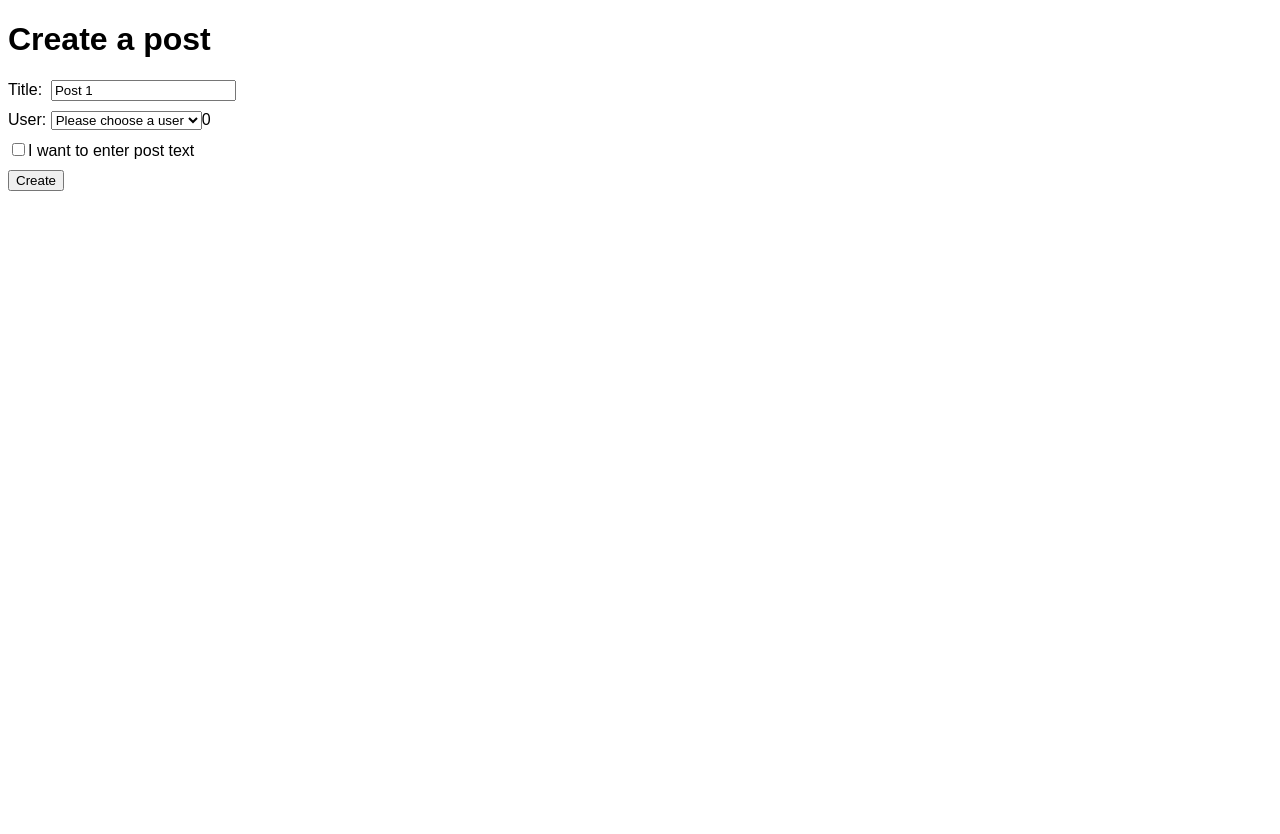
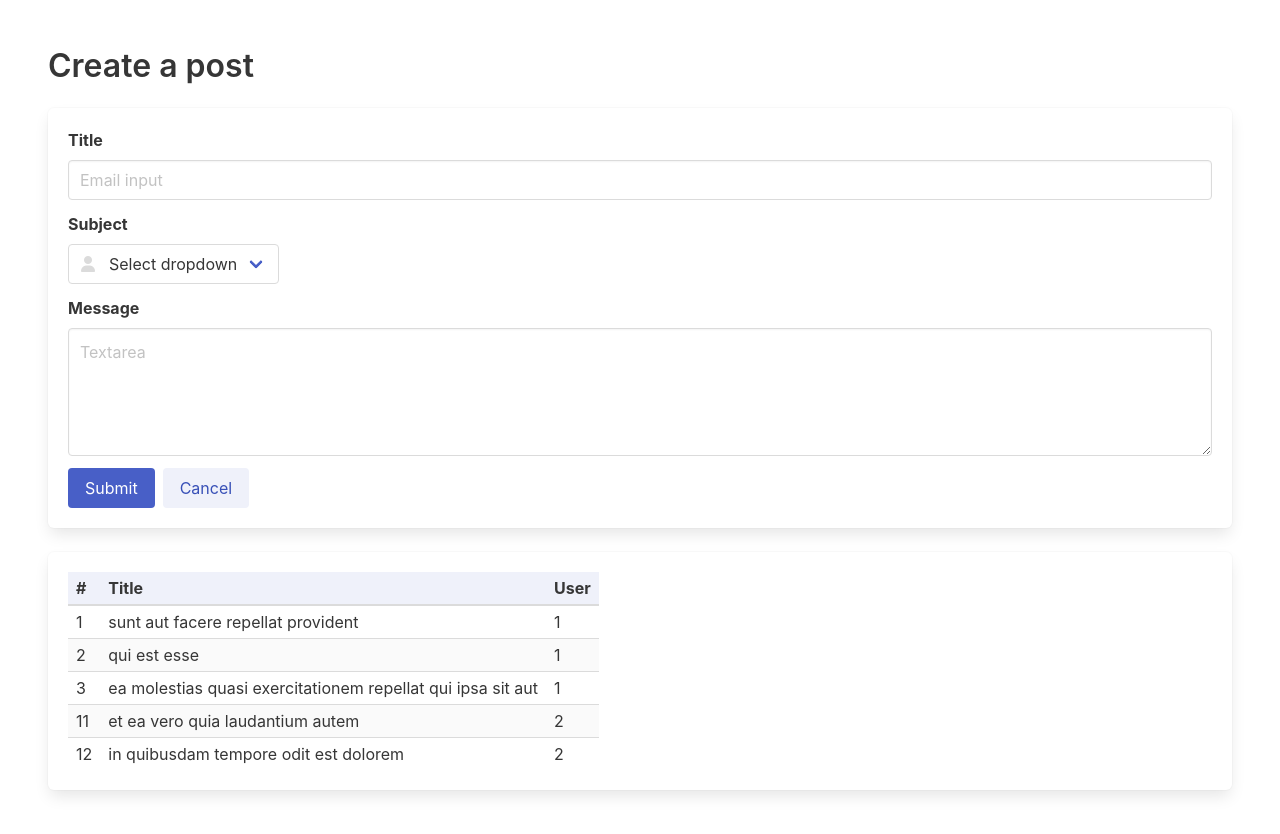
Before and after one commit to yurii-shkrobut-m/react-recording_typescript, a React (Create React App) app: page / in a window 1280 px wide. Shown: the top 834 px of the page. Before the commit the page ends 800 px from the top, so only its background shows below. Built offline with nearby package versions, Linux system fonts and the light colour scheme.

Commit message:
after Simple Form Validation

```diff
--- a/package.json
+++ b/package.json
@@ -3,6 +3,7 @@
   "version": "0.1.0",
   "private": true,
   "dependencies": {
+    "@fortawesome/fontawesome-free": "^6.4.0",
     "@testing-library/jest-dom": "^5.16.5",
     "@testing-library/react": "^13.4.0",
     "@testing-library/user-event": "^13.5.0",
@@ -10,6 +11,7 @@
     "@types/node": "^16.18.36",
     "@types/react": "^18.2.14",
     "@types/react-dom": "^18.2.6",
+    "bulma": "^0.9.4",
     "classnames": "^2.3.2",
     "react": "^18.2.0",
     "react-dom": "^18.2.0",
--- a/src/App.tsx
+++ b/src/App.tsx
@@ -1,12 +1,32 @@
+// #region imports
 import React from 'react';
+
+import { Post } from './types/Post';
+import { User } from './types/User';
+import postsFromServer from './api/posts.json';
+import usersFromServer from './api/users.json';
 import { PostForm } from './PostForm';
+import { PostList } from './PostList';
+// #endregion
+// #region initialPosts
+function getUserById(userId: number): User | null {
+  return usersFromServer.find(user => user.id === userId)
+    || null;
+}
+
+const initialPosts: Post[] = postsFromServer.map(post => ({
+  ...post,
+  user: getUserById(post.userId),
+}));
+// #endregion
 
 export const App: React.FC = () => {
   return (
-    <div className="App">
-      <h1>Create a post</h1>
+    <div className="section">
+      <h1 className="title">Create a post</h1>
 
       <PostForm />
+      <PostList posts={initialPosts} />
     </div>
   );
 };
--- a/src/PostForm.tsx
+++ b/src/PostForm.tsx
@@ -1,66 +1,94 @@
+import classNames from 'classnames';
 import React, { useState } from 'react';
 
 export const PostForm: React.FC = () => {
+  const [title, setTitle] = useState('');
+  const [hasTitleError, setHasTitleError] = useState(false);
+
   const [userId, setUserId] = useState(0);
-  const [title, setTitle] = useState('Post 1');
-  const [isBodyShown, setIsBodyShown] = useState(false);
+  const [body, setBody] = useState('');
 
-  const handleTilteChange = (event: React.ChangeEvent<HTMLInputElement>) => {
+  const handleTitleChange = (event: React.ChangeEvent<HTMLInputElement>) => {
     setTitle(event.target.value);
-    // setIsBodyShown(false);
+    setHasTitleError(false);
+  }
+
+  const handleSubmit = (event: React.FormEvent) => {
+    event.preventDefault();
+
+    if (!title) {
+      setHasTitleError(true);
+      return;
+    }
   };
 
   return (
-    <form action="/api/posts" method="POST">
-      <label className="field">
-        Title:&nbsp;&nbsp;
+    <form
+      action="/api/posts"
+      method="POST"
+      className="box"
+      onSubmit={handleSubmit}
+    >
+      <div className="field">
+        <label className="label" htmlFor="post-title">Title</label>
 
-        <input
-          type="text"
-          value={title}
-          onChange={handleTilteChange}
-        />
-      </label>
+        <div className={classNames('control', {
+          'has-icons-right': hasTitleError,
+        })}>
+          <input
+            id="post-title"
+            className={classNames('input', {
+              'is-danger': hasTitleError
+            })}
+            type="text"
+            placeholder="Email input"
+            value={title}
+            onChange={handleTitleChange}
+          />
+
+          {hasTitleError && (
+            <span className="icon is-small is-right">
+              <i className="fas fa-exclamation-triangle has-text-danger"></i>
+            </span>
+          )}
+        </div>
+
+        {hasTitleError && (
+          <p className="help is-danger">Title is required</p>
+        )}
+      </div>
 
       <div className="field">
-        <label htmlFor="user-id">User: </label>
-
-        <select
-          id="user-id"
-          required
-          value={userId}
-          onChange={event => setUserId(+event.target.value)}
-        >
-          <option value="0" disabled>Please choose a user</option>
-
-          <option value="1">Leanne Graham</option>
-          <option value="2">Ervin Howell</option>
-          <option value="3">Clementine Bauch</option>
-          <option value="4">Patricia Lebsack</option>
-          <option value="5">Chelsey Dietrich</option>
-        </select>
-
-        {userId}
+        <label className="label">Subject</label>
+        <div className="control has-icons-left">
+          <div className="select">
+            <select>
+              <option>Select dropdown</option>
+              <option>With options</option>
+            </select>
+          </div>
+          <span className="icon is-small is-left">
+            <i className="fas fa-user"></i>
+          </span>
+        </div>
       </div>
 
-      <label className="field">
-        <input
-          type="checkbox"
-          checked={isBodyShown}
-          onChange={event => setIsBodyShown(event.target.checked)}
-        />
-        I want to enter post text
-      </label>
+      <div className="field">
+        <label className="label">Message</label>
+        <div className="control">
+          <textarea className="textarea" placeholder="Textarea"></textarea>
+        </div>
+      </div>
 
-      {isBodyShown && (
-        <textarea
-          className="field"
-          value={title}
-          onChange={event => setTitle(event.target.value)}
-        />
-      )}
+      <div className="buttons">
+        <button type="submit" className="button is-link">
+          Submit
+        </button>
 
-      <button type="submit">Create</button>
+        <button type="reset" className="button is-link is-light">
+          Cancel
+        </button>
+      </div>
     </form>
   );
 };
--- /dev/null
+++ b/src/PostList.tsx
@@ -0,0 +1,27 @@
+import { Post } from './types/Post';
+
+type Props = {
+  posts: Post[];
+};
+
+export const PostList: React.FC<Props> = ({ posts }) => (
+  <table className="box table is-striped is-narrow">
+    <thead>
+      <tr className="has-background-link-light">
+        <th>#</th>
+        <th>Title</th>
+        <th>User</th>
+      </tr>
+    </thead>
+
+    <tbody>
+      {posts.map(post => (
+        <tr key={post.id}>
+          <td>{post.id}</td>
+          <td>{post.title}</td>
+          <td>{post.userId}</td>
+        </tr>
+      ))}
+    </tbody>
+  </table>
+);
--- /dev/null
+++ b/src/api/posts.json
@@ -0,0 +1,32 @@
+[
+  {
+    "id": 1,
+    "userId": 1,
+    "title": "sunt aut facere repellat provident",
+    "body": "quia et suscipit\nsuscipit recusandae consequuntur expedita et cum\nreprehenderit molestiae ut ut quas totam\nnostrum rerum est autem sunt rem eveniet architecto"
+  },
+  {
+    "id": 2,
+    "userId": 1,
+    "title": "qui est esse",
+    "body": "est rerum tempore vitae\nsequi sint nihil reprehenderit dolor beatae ea dolores neque\nfugiat blanditiis voluptate porro vel nihil molestiae ut reiciendis\nqui aperiam non debitis possimus qui neque nisi nulla"
+  },
+  {
+    "id": 3,
+    "userId": 1,
+    "title": "ea molestias quasi exercitationem repellat qui ipsa sit aut",
+    "body": "et iusto sed quo iure\nvoluptatem occaecati omnis eligendi aut ad\nvoluptatem doloribus vel accusantium quis pariatur\nmolestiae porro eius odio et labore et velit aut"
+  },
+  {
+    "id": 11,
+    "userId": 2,
+    "title": "et ea vero quia laudantium autem",
+    "body": "delectus reiciendis molestiae occaecati non minima eveniet qui voluptatibus\naccusamus in eum beatae sit\nvel qui neque voluptates ut commodi qui incidunt\nut animi commodi"
+  },
+  {
+    "id": 12,
+    "userId": 2,
+    "title": "in quibusdam tempore odit est dolorem",
+    "body": "itaque id aut magnam\npraesentium quia et ea odit et ea voluptas et\nsapiente quia nihil amet occaecati quia id voluptatem\nincidunt ea est distinctio odio"
+  }
+]
--- /dev/null
+++ b/src/api/users.json
@@ -0,0 +1,7 @@
+[
+  { "id": 1, "name": "Leanne Graham", "username": "Bret", "email": "Sincere@april.biz" },
+  { "id": 2, "name": "Ervin Howell", "username": "Antonette", "email": "Shanna@melissa.tv" },
+  { "id": 3, "name": "Clementine Bauch", "username": "Samantha", "email": "Nathan@yesenia.net" },
+  { "id": 4, "name": "Patricia Lebsack", "username": "Karianne", "email": "Julianne.OConner@kory.org" },
+  { "id": 5, "name": "Chelsey Dietrich", "username": "Kamren", "email": "Lucio_Hettinger@annie.ca" }
+]
--- a/src/index.scss
+++ b/src/index.scss
@@ -1,25 +1,3 @@
 iframe {
   display: none;
 }
-
-html {
-  font-family: Arial, "Helvetica Neue", Helvetica, sans-serif;
-}
-
-.field {
-  display: block;
-  margin: 10px 0;
-}
-
-.box {
-  display: flex;
-  gap: 5px;
-  margin: 10px 0;
-  padding: 10px;
-  border-radius: 10px;
-  background-color: #ddd;
-}
-
-.box--active {
-  background-color: #bbb;
-}
--- a/src/index.tsx
+++ b/src/index.tsx
@@ -1,4 +1,6 @@
 import { createRoot } from 'react-dom/client';
+import '@fortawesome/fontawesome-free/css/all.css';
+import 'bulma';
 import './index.scss';
 import { App } from './App';
 
--- /dev/null
+++ b/src/types/Post.ts
@@ -0,0 +1,9 @@
+import { User } from './User';
+
+export interface Post {
+  id: number;
+  userId: number;
+  title: string;
+  body: string;
+  user: User | null;
+}
--- /dev/null
+++ b/src/types/User.ts
@@ -0,0 +1,6 @@
+export interface User {
+  id: number;
+  name: string;
+  username: string;
+  email: string;
+}
```
Also changed, not shown: src/types/Comment.ts (added, +7 -0 lines), 1 other file (tests, documents, lock files or other folders).
